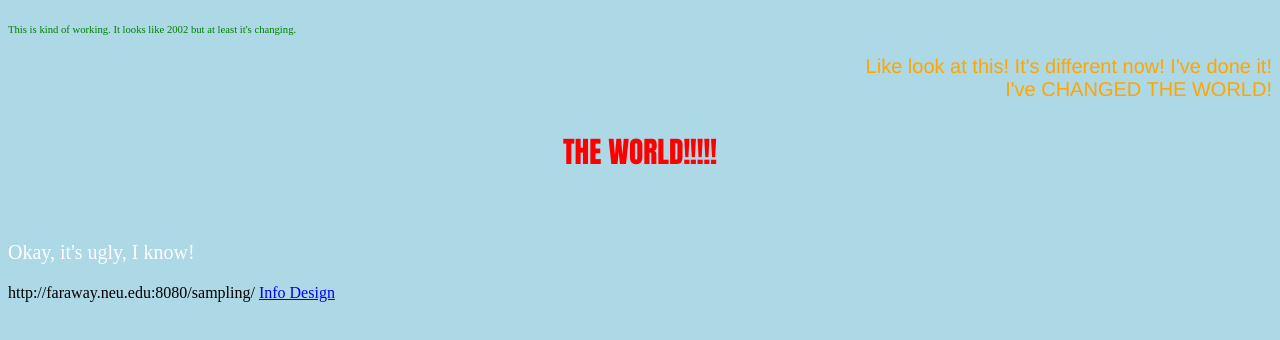
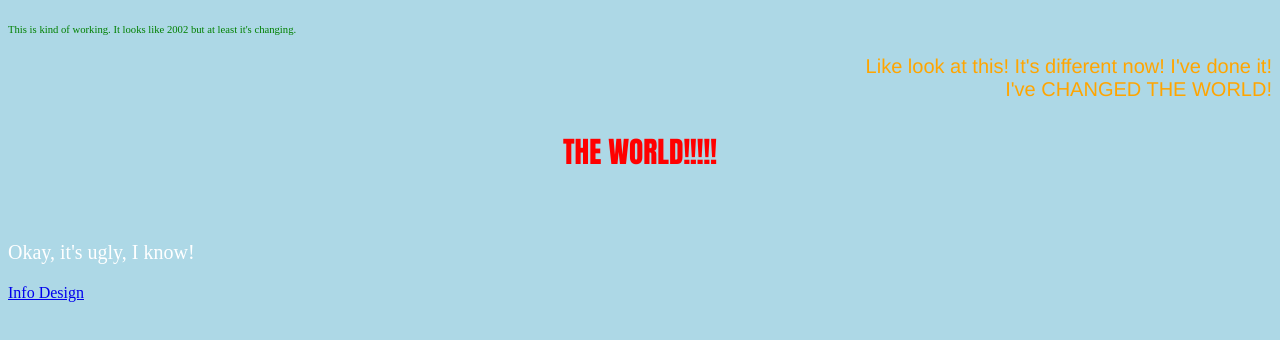
Before and after one commit to rayyanmikati/rayyanmikati.github.io, a plain HTML site: page index.html in a window 1280 px wide. Shown: the part 78-418 px from the top of the page. Drawn offline with Linux system fonts and the light colour scheme.

Commit message:
working link

```diff
--- a/index.html
+++ b/index.html
@@ -15,7 +15,6 @@
   <p style= "font-family:'Agency FB'; font-size:15pt; color:white; font-style:bold;
       text-align:left;">
       Okay, it's ugly, I know!</p>
-      http://faraway.neu.edu:8080/sampling/
 <a href="http://faraway.neu.edu:8080/sampling/"> Info Design</a>
 </body>
 </html>
```
